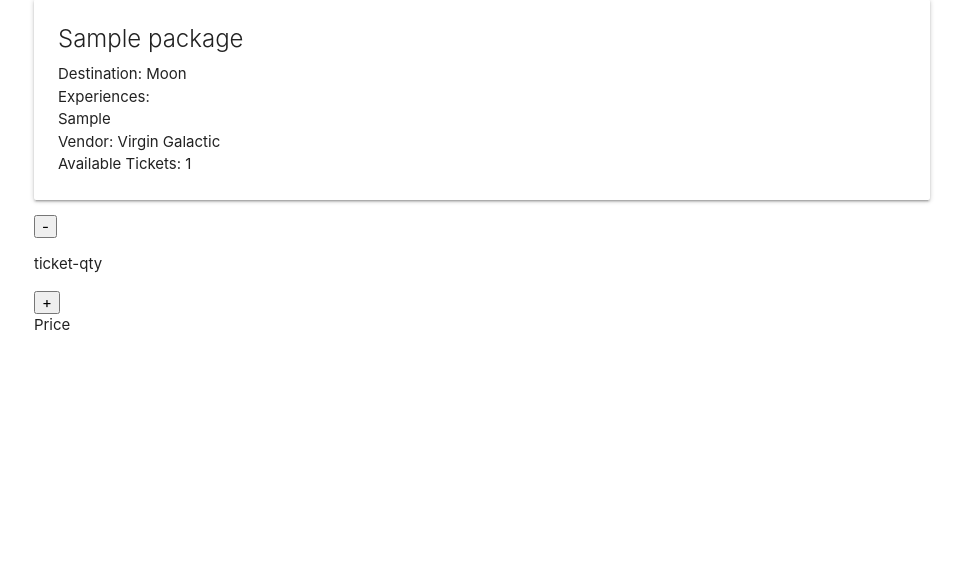
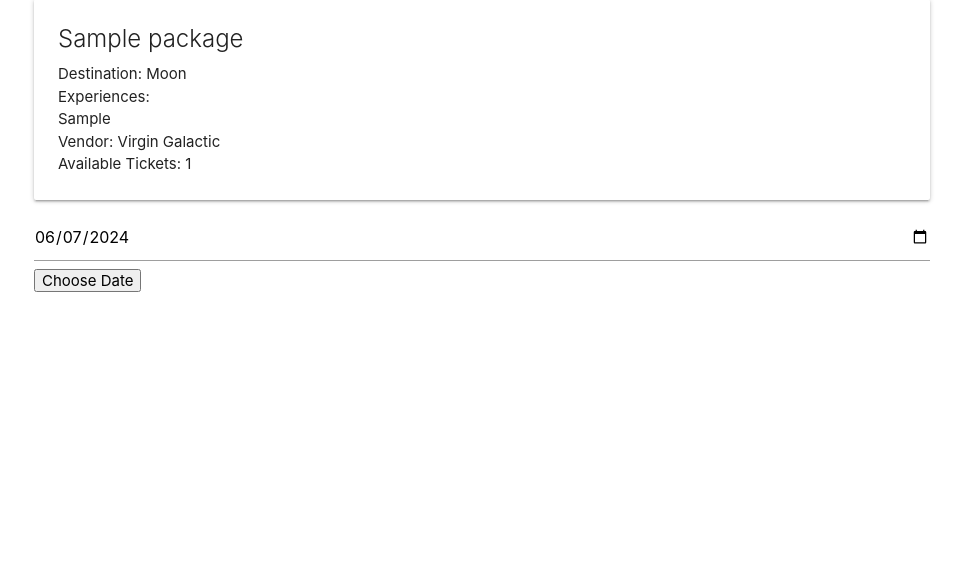
Before and after one commit to VSoups/Astra, a Django app: page /packages/1 in a window 1280 px wide. Shown: the part 201-778 px from the top of the page, without its empty margins (158-1121 px from the left). Run offline with Django 5.2, Linux system fonts and the light colour scheme; tables that the repository leaves empty hold one stand-in row (values such as "Sample post").

Commit message:
ticket purchase form

```diff
--- a/main_app/templates/packages/detail.html
+++ b/main_app/templates/packages/detail.html
@@ -19,17 +19,43 @@
     </div>
 </section>
 
-<section class="detail-tickets">
-    <div class="qty-minus">
-        <button>-</button>
-    </div>
-    <div class="qty">
-        <p>ticket-qty</p>
-    </div>
-    <div class="qty-plus">
-        <button>+</button>
-    </div>
-    <div>Price</div>
-</section>
+{% if date %}
+    <section class="detail-tickets">
+        <form action="" method="POST">
+            {% csrf_token %}
+            <div class="qty">
+                <select name="qty" id="qty">
+                    {% for qty in qty_range %}
+                        <option value="{{ qty }}">{{ qty }}</option>
+                    {% endfor %}
+                </select>
+                <p>Tickets Available: {{ num_avail_tickets }}</p>
+            </div>
+            <div>Price:</div>
+            <p>${{ package.price }} per ticket</p>
+            <button type="submit">Purchase</button>
+        </form>
+    </section>
+{% else %}
+    <form action="{% url 'package_detail' package.id %}" method="GET">
+        <input type="date" name="date" id="date">
+        <button type="submit">Choose Date</button>
+    </form>
+{% endif %}
 
+<script>
+    const dateEl = document.getElementById('date');
+    const today = new Date();
+    const tomorrow = new Date(today.setDate(today.getDate() + 1));
+    M.Datepicker.init(dateEl, {
+        format: 'yyyy-mm-dd',
+        defaultDate: tomorrow,
+        minDate: tomorrow,
+        setDefaultDate: true,
+        autoClose: true
+    });
+
+    const selectEl = document.getElementById('qty');
+    M.FormSelect.init(selectEl);
+</script>
 {% endblock %}
--- a/main_app/views.py
+++ b/main_app/views.py
@@ -42,6 +42,17 @@ def packages_index(request):
 
 def package_detail(request, pkg_id):
     package = Package.objects.get(id=pkg_id)
+    date = request.GET.get('date')
+    # if date calculate tickets available
+    if date:
+       num_avail_tickets = package.max_tickets - package.ticket_set.count()
+    else:
+       num_avail_tickets = 0
+    qty_range = range(1, num_avail_tickets + 1)
+
     return render(request, 'packages/detail.html', {
-       'package': package
+       'package': package,
+       'date': date,
+       'num_avail_tickets': num_avail_tickets,
+       'qty_range': qty_range,
     })
```
